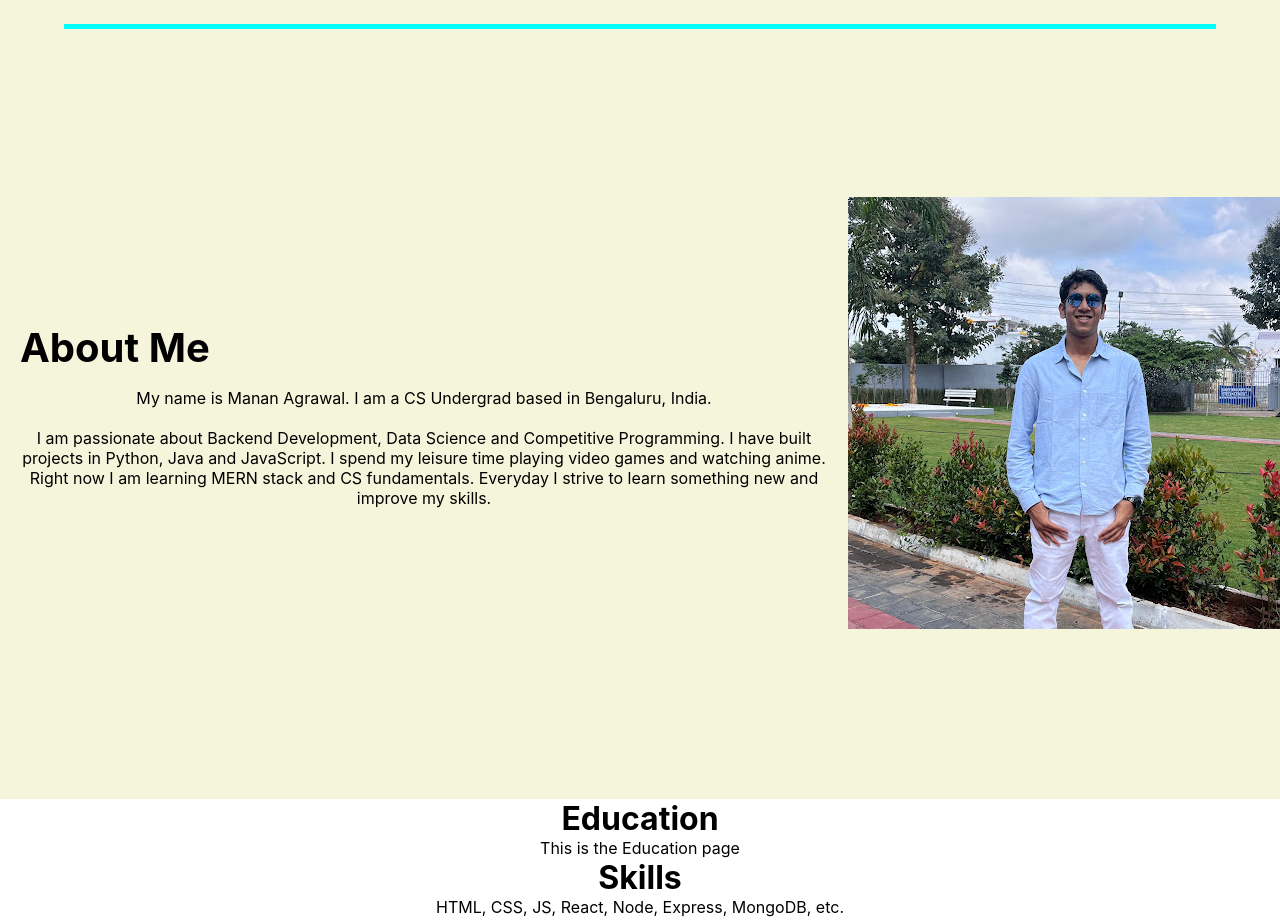
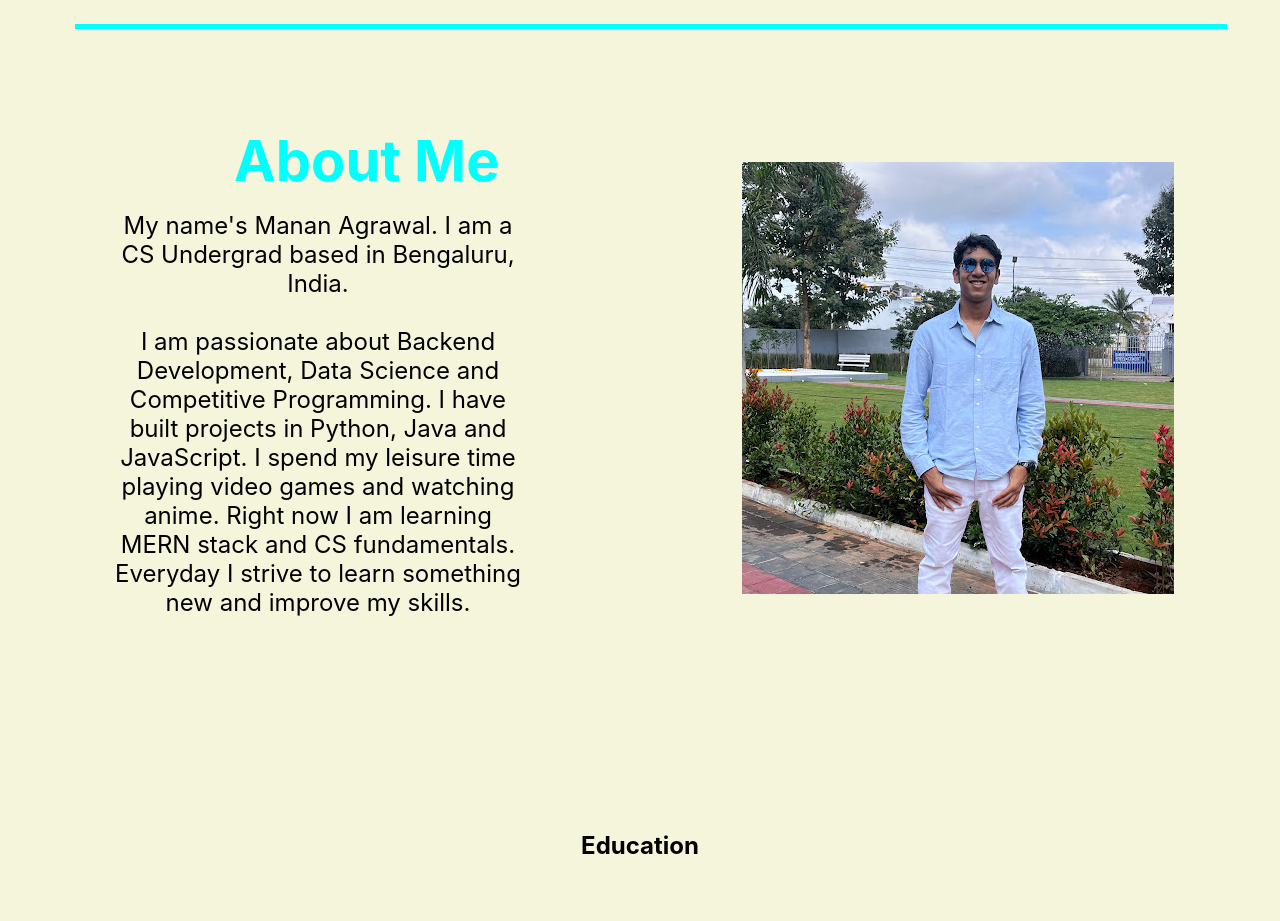
Before and after one commit to Manan21st/manan_portfolio, a React (Create React App) app: page / in a window 1280 px wide. Shown: the part 801-1722 px from the top of the page. Built offline with nearby package versions, Linux system fonts and the light colour scheme.

Commit message:
about page completed and education page started

```diff
--- a/src/components/about/About.css
+++ b/src/components/about/About.css
@@ -1,13 +1,7 @@
 .about{
-    display: flex;
     position: relative;
-    justify-content: space-evenly;
-    align-items: center;
     height: 100vh;
-    width: 100%;
-    padding-top: 2rem;
     background-color: beige;
-    flex-direction: column;
 }
 
 .line{
@@ -16,13 +10,16 @@
     background-color: aqua;
     position: absolute;
     top: 25px;
+    left:75px;
 }
 
 .about-body{
     display: flex;
-    justify-content: space-evenly;
+    flex-direction: row;
     align-items: center;
-    flex-direction: row;
+    justify-content: space-around;
+    height: fit-content;
+    padding-top: 8rem;
 }
 
 .about-description{
@@ -30,11 +27,23 @@
     flex-direction: column;
     justify-content: space-evenly;
     align-items: flex-start;
-    padding: 20px;
+    width: 100%;
+    height:fit-content ;
+    flex: 0.5 1;
 }
 
-.about-description h3{
-    font-size: 2.5rem;
+.about-description h2{
+    font-size: 3.5rem;
     margin-bottom: 1rem;
     font-weight: 700;
+    color: aqua;
+    margin-left: 8rem;
 }
+
+.about-description p{
+    font-size:1.5rem;
+}
+
+.about-img{
+    margin-top: 1rem;
+}
--- a/src/components/about/About.js
+++ b/src/components/about/About.js
@@ -6,9 +6,9 @@ function About(){
             <div className='line'></div>
             <div className='about-body'>
                 <div className='about-description'>
-                    <h3>About Me</h3>
+                    <h2>About Me</h2>
                     <p>
-                        My name is Manan Agrawal. I am a CS Undergrad based in Bengaluru, India.
+                        My name's Manan Agrawal. I am a CS Undergrad based in Bengaluru, India.
                         <br />
                         <br />
                         I am passionate about Backend Development, Data Science and Competitive Programming.
--- /dev/null
+++ b/src/components/education/Education.css
@@ -0,0 +1,33 @@
+.education{
+    height: 100vh;
+    background-color: beige;
+}
+
+.education-body{
+    display: flex;
+    justify-content: center;
+    align-items: center;
+    flex-direction: row;
+    width: 100%;
+}
+
+.education-description{
+    display: flex;
+    flex-direction: column;
+    justify-content: center;
+    align-items: center;
+    width: 100%;
+    padding: 2rem;
+}
+
+.education-card{
+
+}
+
+.card-img{
+
+}
+
+.education-details{
+
+}
--- a/src/components/education/Education.js
+++ b/src/components/education/Education.js
@@ -1,8 +1,14 @@
+import './Education.css';
+import EducationCard from './EducationCard';
+
 function Education() {
     return (
         <div className="education">
-            <h1>Education</h1>
-            <p>This is the Education page</p>
+            <div className='education-body'>
+                <div className='education-description'>
+                    <h2>Education</h2>
+                </div>
+            </div>
         </div>
     );
 }
--- /dev/null
+++ b/src/components/education/EducationCard.js
@@ -0,0 +1,19 @@
+import './Education.css';
+import eduHat from '../../assets/eduHat.svg';
+
+function EducationCard(years,institute,degree){
+    return (
+        <div className='education-card'>
+            <div className='card-img'>
+                <img src={eduHat} />
+            </div>
+            <div className='education-details'>
+                <h6>{years}</h6>
+                <h4>{institute}</h4>
+                <h5>{degree}</h5>
+            </div>
+        </div>
+    )
+}
+
+export default EducationCard;
--- a/src/components/landing/Landing.css
+++ b/src/components/landing/Landing.css
@@ -16,8 +16,7 @@
 
 .container-contents{
     width:45%;
-    margin-top: 10%;
-    margin-right: 10%;
+    margin:2rem;
 }
 
 .container-contents h6{
@@ -44,8 +43,7 @@
     align-items: flex-end;
     height: 100%;
     background-color: aqua;
-    width: 40%;
-}
+    width: 40%;}
 
 .landing-img{
     position: absolute;
```
Also changed, not shown: src/assets/eduHat.svg (added).
